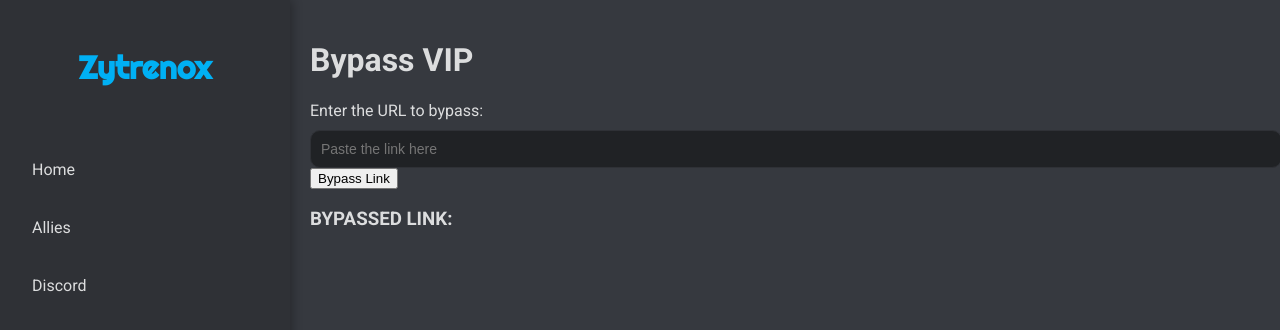
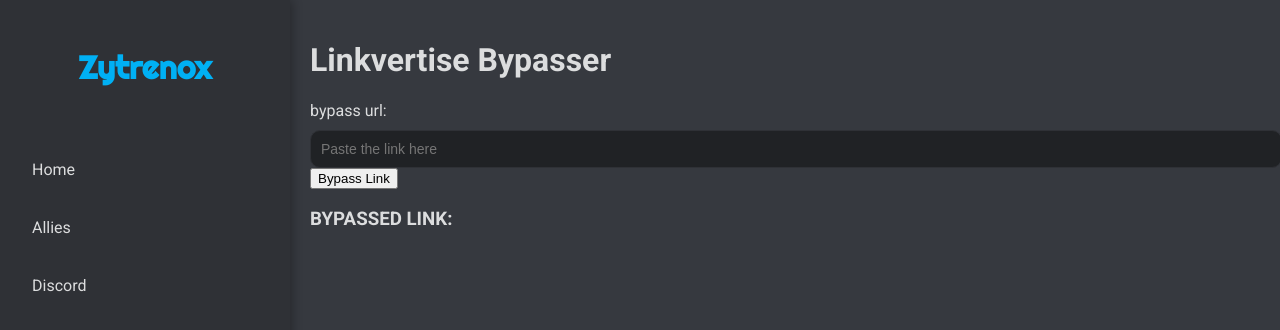
Before and after one commit to snesbp/Zytrenox, a plain HTML site: page bypass.html in a window 1280 px wide. Drawn offline with Linux system fonts and the light colour scheme.

Commit message:
Update bypass.html

```diff
--- a/bypass.html
+++ b/bypass.html
@@ -3,7 +3,7 @@
 <head>
     <meta charset="UTF-8">
     <meta name="viewport" content="width=device-width, initial-scale=1.0">
-    <title>Zytrenox - Bypass</title>
+    <title>Zytrenox</title>
     <link rel="stylesheet" href="styles.css">
 </head>
 <body>
@@ -17,8 +17,8 @@
     </div>
 
     <div class="content">
-        <h1>Bypass VIP</h1>
-        <label for="link">Enter the URL to bypass:</label>
+        <h1>Linkvertise Bypasser</h1>
+        <label for="link">bypass url:</label>
         <input type="text" id="link" placeholder="Paste the link here">
         <button onclick="bypassLink()">Bypass Link</button>
 
```
